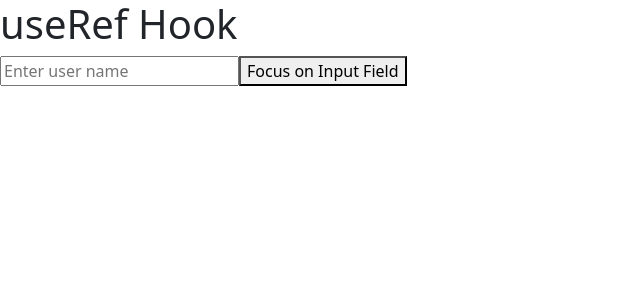
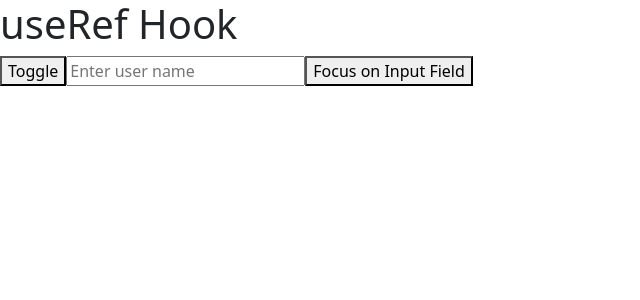
Before and after one commit to sumitbasu116/react-blog, a React (Vite) app: page / in a window 1280 px wide. Shown: the top 300 px of the page, without its empty margins (0-640 px from the left). Built offline with nearby package versions, Linux system fonts and the light colour scheme.

Commit message:
hide and show using useRef - not recommended

```diff
--- a/src/App.jsx
+++ b/src/App.jsx
@@ -12,9 +12,18 @@ function App() {
     inputRef.current.value=123;
   }
 
+  const toggleHandler=()=>{
+    if(inputRef.current.style.display!='none'){
+      inputRef.current.style.display='none';
+    }else{
+      inputRef.current.style.display='inline';
+    }
+  }
+
   return (
     <div>
       <h1>useRef Hook</h1>
+      <button onClick={toggleHandler}>Toggle</button>
       <input ref={inputRef} type="text" placeholder='Enter user name'/>
       <button onClick={inputHandler}>Focus on Input Field</button>
     </div>
```
